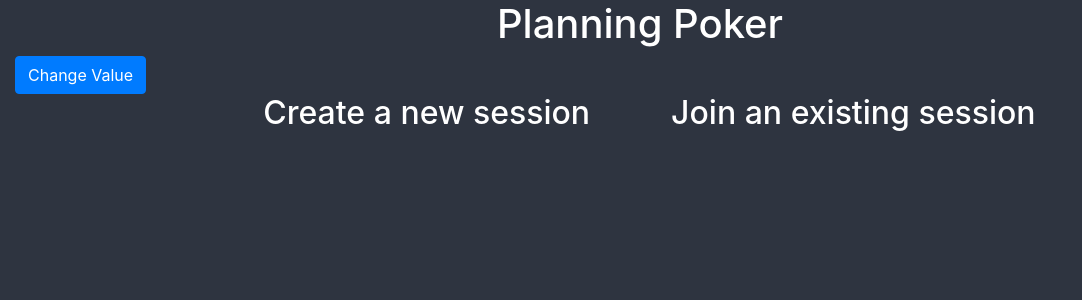
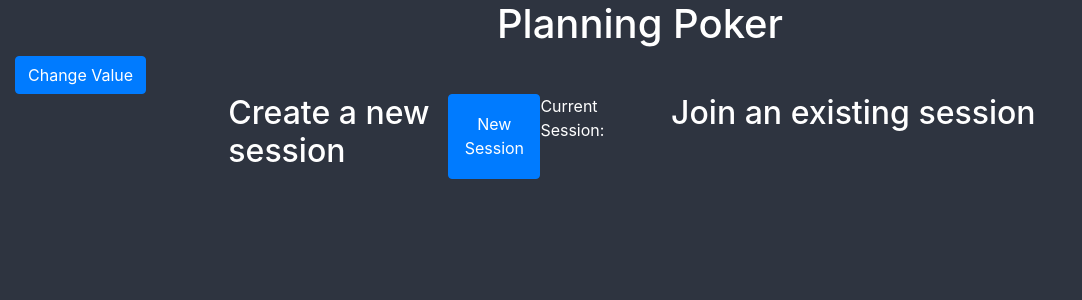
Before and after one commit to mklosterboer/planning-poker, a React (Create React App) app: page / in a window 1280 px wide. Shown: the top 300 px of the page, without its empty margins (0-1082 px from the left). Built offline with nearby package versions, Linux system fonts and the light colour scheme; no server answers; the database is empty.

Commit message:
Add create session button

```diff
--- a/src/App.tsx
+++ b/src/App.tsx
@@ -7,11 +7,13 @@ import NotFoundPage from './Components/NotFoundPage';
 import { Container } from 'react-bootstrap';
 import { UserProvider } from './Contexts/UserContext/UserStore';
 import FirebaseProvider from './Contexts/FirebaseContext/FirebaseStore';
+import { SessionProvider } from './Contexts/SessionContext/SessionStore';
 
 function App() {
   return (
     <Container fluid>
       {/* <Header /> */}
+      <SessionProvider>
         <UserProvider>
           <FirebaseProvider>
             <Switch>
@@ -20,6 +22,7 @@ function App() {
             </Switch>
           </FirebaseProvider>
         </UserProvider>
+      </SessionProvider>
     </Container>
   );
 }
--- a/src/Components/HomePage.tsx
+++ b/src/Components/HomePage.tsx
@@ -1,18 +1,18 @@
 import React, { useContext } from "react";
-import "../App.css";
-// import firebase from "../Firebase";
 import { Row, Col, Button } from "react-bootstrap";
 import { UserStore } from "../Contexts/UserContext/UserStore";
 import { FirebaseContext } from "../Contexts/FirebaseContext/FirebaseStore";
+import { Session } from "../Contexts/SessionContext/Models";
+import { SessionStore } from "../Contexts/SessionContext/SessionStore";
 
 function HomePage() {
     // const [dbValue, setDbValue] = React.useState("initialValue");
 
     const { state } = useContext(UserStore);
+    const { state: sessionState } = useContext(SessionStore);
     const { api } = useContext(FirebaseContext);
 
     React.useEffect(() => {
-        api?.getDbValue();
         api?.getUsers();
     }, []);
 
@@ -22,6 +22,20 @@ function HomePage() {
             sessionId: "321",
             displayName: "New User 5"
         });
+    }
+
+    function createSession() {
+        // TODO: Allow user to name the session
+        // TODO: Maybe make this actually check if this is random/has been used. Could put it in
+        //      the firebase context and ask for a new ID
+        var newID = Math.floor(Math.random() * (99999 - 10000 + 1) + 100000).toString();
+        var newSession: Session = {
+            id: newID,
+            displayName: `New Session - ${newID}`,
+        };
+
+        api?.createSession(newSession);
+        // TODO: Redirect to existing session page
     }
 
     return (
@@ -34,6 +48,10 @@ function HomePage() {
             <Row className="justify-content-md-center">
                 <Col md="4" className="justify-content-md-center" style={{ display: "flex" }}>
                     <h2>Create a new session</h2>
+                    <Button onClick={createSession}>New Session</Button>
+                    <div>
+                        Current Session: {sessionState.session?.displayName}
+                    </div>
                 </Col>
                 <Col md="4" className="justify-content-md-center" style={{ display: "flex" }}>
                     <h2>Join an existing session</h2>
--- /dev/null
+++ b/src/Components/SessionLeader.tsx
@@ -0,0 +1,6 @@
+import React, { useContext } from "react";
+import { SessionStore } from "../Contexts/SessionContext/SessionStore";
+
+function SessionLeader() {
+    const { state } = useContext(SessionStore);
+}
--- a/src/Contexts/FirebaseContext/FirebaseStore.tsx
+++ b/src/Contexts/FirebaseContext/FirebaseStore.tsx
@@ -4,8 +4,9 @@ import Firebase from 'firebase'
 import 'firebase/database';
 
 import { UserStore } from "../UserContext/UserStore";
-// import { SessionStore } from "../SessionContext/SessionStore";
-import { ActionType, User } from '../UserContext/Models';
+import { SessionStore } from "../SessionContext/SessionStore";
+import { ActionType as UserActionType, User } from '../UserContext/Models';
+import { ActionType as SessionActionType, Session } from '../SessionContext/Models';
 
 /* TODO:
 - Add actions that point back to the user and session context
@@ -20,6 +21,7 @@ interface IFirebaseContextState {
         setDbValue: (newValue: string) => void;
         addUser: (newUser: User) => void;
         getUsers: () => void;
+        createSession: (newSession: Session) => void;
     }
 }
 
@@ -31,7 +33,7 @@ export { FirebaseContext }
 const FirebaseProvider: React.FC = ({ children }) => {
 
     const userContext = useContext(UserStore);
-    // const sessionStore = useContext(SessionStore);
+    const sessionContext = useContext(SessionStore);
 
     // check if firebase app has been initialized previously
     // if not, initialize with the config we saved earlier
@@ -52,7 +54,7 @@ const FirebaseProvider: React.FC = ({ children }) => {
                 displayName: vals["-MGLL4bldy3BSZ-f7kyD"]
             }
 
-            userContext.dispatch({ type: ActionType.SET_USER, user: newUser });
+            userContext.dispatch({ type: UserActionType.SET_USER, user: newUser });
         });
     }
 
@@ -83,7 +85,7 @@ const FirebaseProvider: React.FC = ({ children }) => {
 
                 userContext.dispatch(
                     {
-                        type: ActionType.SET_USER,
+                        type: UserActionType.SET_USER,
                         user: _records[latestVal - 1]
                     })
             });
@@ -99,6 +101,22 @@ const FirebaseProvider: React.FC = ({ children }) => {
             });
     }
 
+    function createSession(newSession: Session) {
+        getApp().database()
+            .ref("sessions/")
+            .push()
+            .set(newSession, () => {
+                sessionContext.dispatch(
+                    {
+                        type: SessionActionType.CREATE_SESSION,
+                        session: newSession
+                    });
+            })
+            .catch(error => {
+                console.log(error);
+            });
+    }
+
     const firebaseApp: IFirebaseContextState = {
         app: getApp(),
         database: getApp().database(),
@@ -106,7 +124,8 @@ const FirebaseProvider: React.FC = ({ children }) => {
             getDbValue,
             setDbValue,
             addUser,
-            getUsers
+            getUsers,
+            createSession
         }
     }
 
--- a/src/Contexts/SessionContext/Models.ts
+++ b/src/Contexts/SessionContext/Models.ts
@@ -1,4 +1,4 @@
-import { UserContextModels } from "../UserContext";
+import { User } from "../UserContext/Models";
 
 export interface ISessionContext {
     state: ISessionContextState;
@@ -8,7 +8,7 @@ export interface ISessionContext {
 export interface Vote {
     userId: string;
     pollId: string;
-    value:string;
+    value: string;
 }
 
 export interface Poll {
@@ -20,7 +20,7 @@ export interface Poll {
 export interface Session {
     id: string;
     displayName: string;
-    users: UserContextModels.User[]
+    // users: User[]
 }
 
 export interface ISessionContextState {
```
Also changed, not shown: src/index.css (+6 -8 lines). Lines whose indentation alone changed are shown as unchanged.
